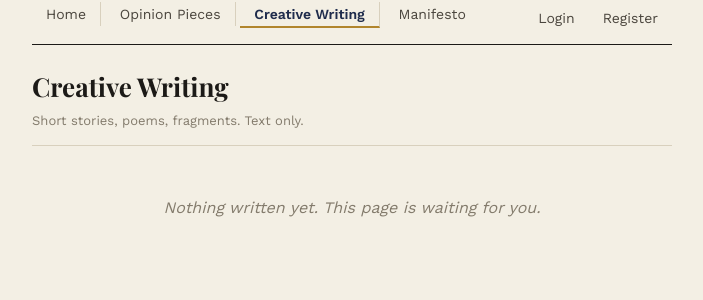
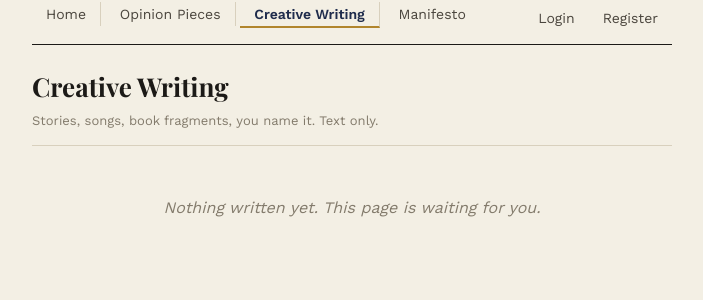
Before and after one commit to juanpabloantoniocb/retro_social, a Flask app: page /creative in a window 1280 px wide. Shown: the part 143-443 px from the top of the page, without its empty margins (288-991 px from the left). Run offline with Flask 3, Linux system fonts and the light colour scheme; data that the repository does not hold is empty; some web fonts are replaced.

Commit message:
Add files via upload

```diff
--- a/templates/creative.html
+++ b/templates/creative.html
@@ -3,7 +3,7 @@
 {% block content %}
 
 <h1 class="section-heading">Creative Writing</h1>
-<p class="section-sub">Short stories, poems, fragments. Text only.</p>
+<p class="section-sub">Stories, songs, book fragments, you name it. Text only.</p>
 
 {% if current_user %}
 <div class="compose">
--- a/templates/opinion.html
+++ b/templates/opinion.html
@@ -3,7 +3,7 @@
 {% block content %}
 
 <h1 class="section-heading">Opinion Pieces</h1>
-<p class="section-sub">Arguments, takes, and things people feel strongly about. Text only.</p>
+<p class="section-sub">Arguments, takes, rants anything nonfiction really. Text only.</p>
 
 {% if current_user %}
 <div class="compose">
```
